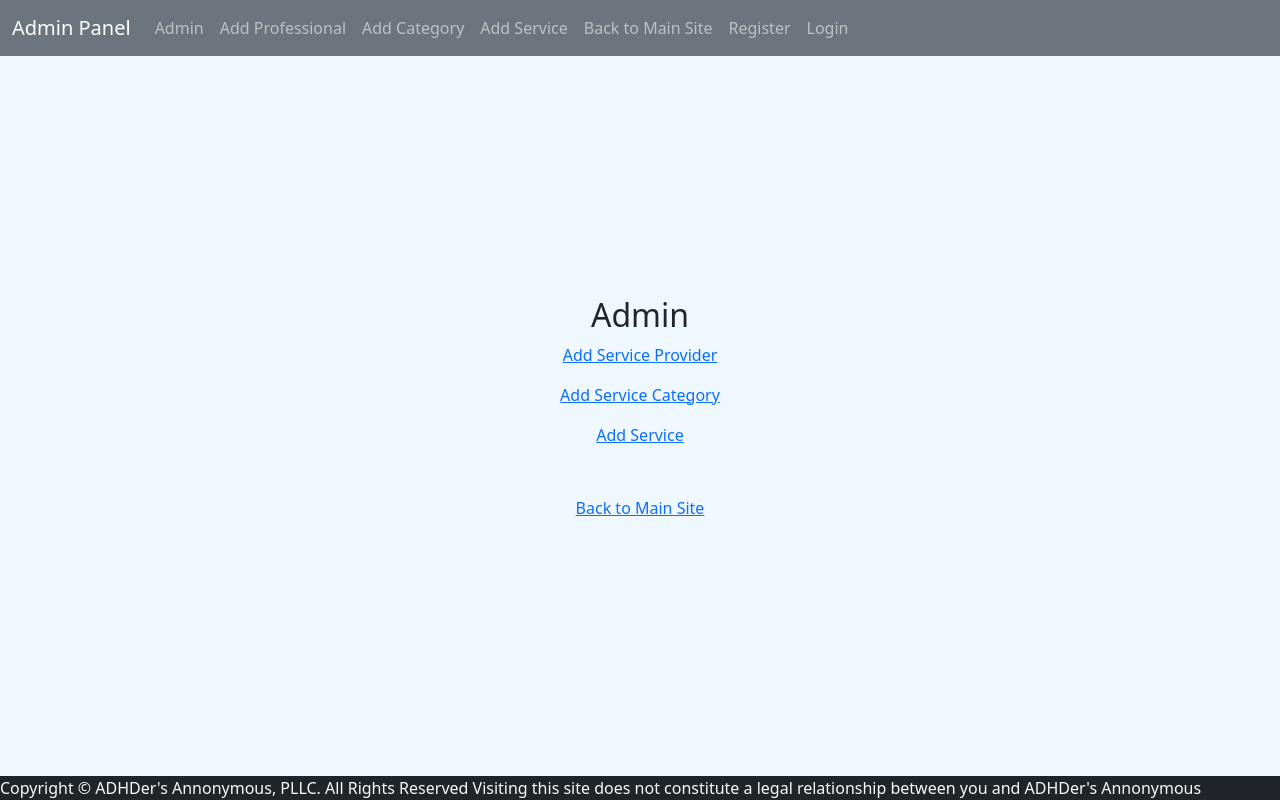
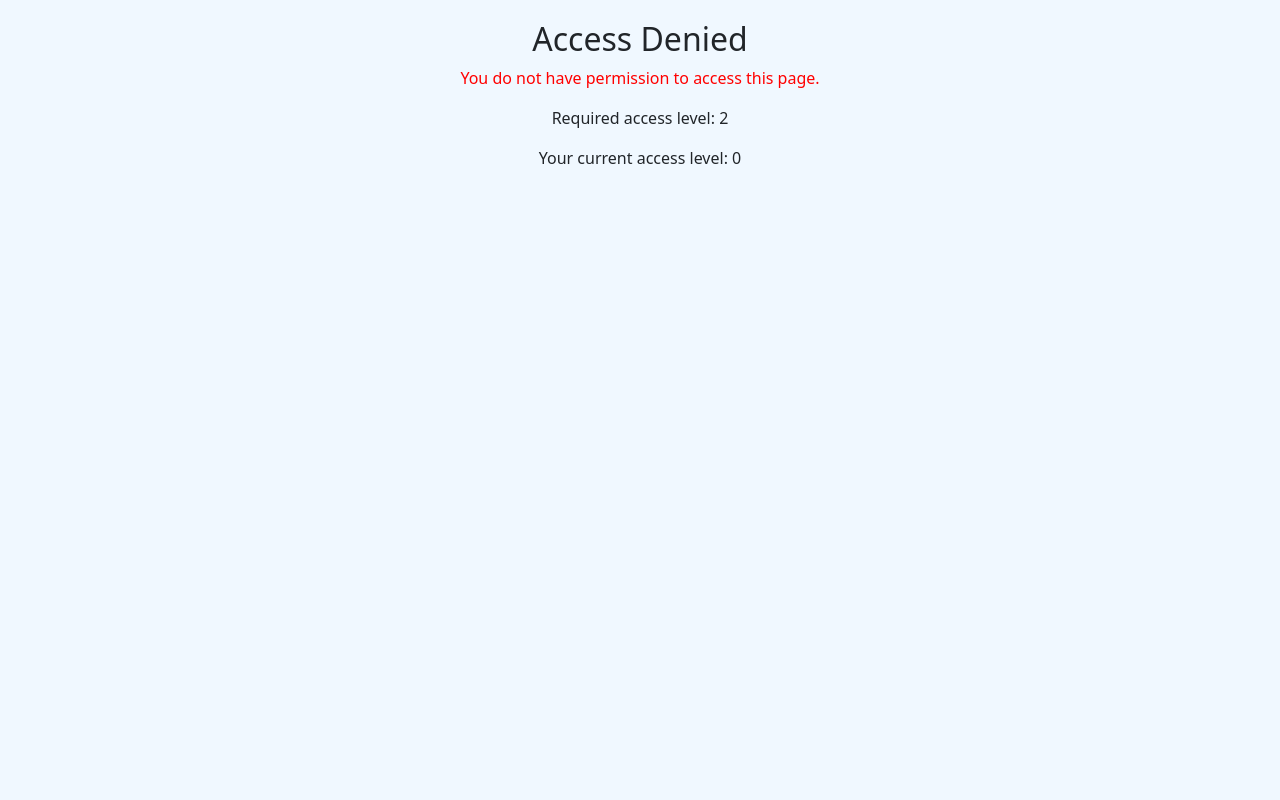
Before and after one commit to SpencerGNelson/cs3660_project, a React (Vite) app in the folder reactapp/: page /cs3660_project/Project/flaskapp/admin in a window 1280 px wide. Built offline with nearby package versions, Linux system fonts and the light colour scheme.

Commit message:
Implementing Step 5 of Project 6 by adding protected routes for admin pages

```diff
--- a/reactapp/src/App.jsx
+++ b/reactapp/src/App.jsx
@@ -1,4 +1,5 @@
-import { Routes, Route } from 'react-router-dom'
+import { useContext } from 'react'
+import { Routes, Route, Outlet } from 'react-router-dom'
 import {
   Home, Login, Register, Contact, Professionals,
   Services, Pay, Admin, AddProfessional, AddCategory,
@@ -6,6 +7,25 @@ import {
 } from './pages'
 import Layout from './pages/layouts/Layout'
 import AdminLayout from './pages/layouts/AdminLayout'
+import { AuthContext } from './contexts/AuthContext'
+
+// Protected route component for level-based access control
+function ProtectedRoute({ minLevel }) {
+  const { level } = useContext(AuthContext)
+
+  if (level >= minLevel) {
+    return <Outlet />
+  } else {
+    return (
+      <div style={{ padding: '20px', textAlign: 'center' }}>
+        <h2>Access Denied</h2>
+        <p style={{ color: 'red' }}>You do not have permission to access this page.</p>
+        <p>Required access level: {minLevel}</p>
+        <p>Your current access level: {level}</p>
+      </div>
+    )
+  }
+}
 
 function App() {
   return (
@@ -22,12 +42,14 @@ function App() {
         </Route>
 
 
-      {/* Admin routes with AdminLayout */}
-      <Route path='/admin' element={<AdminLayout />}>
-        <Route index element={<Admin />} />
-        <Route path='add_category' element={<AddCategory />} />
-        <Route path='add_service' element={<AddService />} />
-        <Route path='add_professional' element={<AddProfessional />} />
+      {/* Admin routes with AdminLayout - Protected for level 2+ users */}
+      <Route element={<ProtectedRoute minLevel={2} />}>
+        <Route path='/admin' element={<AdminLayout />}>
+          <Route index element={<Admin />} />
+          <Route path='add_category' element={<AddCategory />} />
+          <Route path='add_service' element={<AddService />} />
+          <Route path='add_professional' element={<AddProfessional />} />
+        </Route>
       </Route>
     </Routes>
   )
--- a/reactapp/src/contexts/AuthContext.jsx
+++ b/reactapp/src/contexts/AuthContext.jsx
@@ -8,12 +8,13 @@ export function AuthProvider({ children }) {
     const [level, setLevel] = useState(parseInt(localStorage.getItem("level")) || 0);
 
     const login = (token, name, level) => {
+        const parsedLevel = parseInt(level);
         setToken(token);
         setName(name);
-        setLevel(level);
+        setLevel(parsedLevel);
         localStorage.setItem("jwt_token", token);
         localStorage.setItem("name", name);
-        localStorage.setItem("level", level);
+        localStorage.setItem("level", parsedLevel);
     };
 
     const logout = () => {
```
